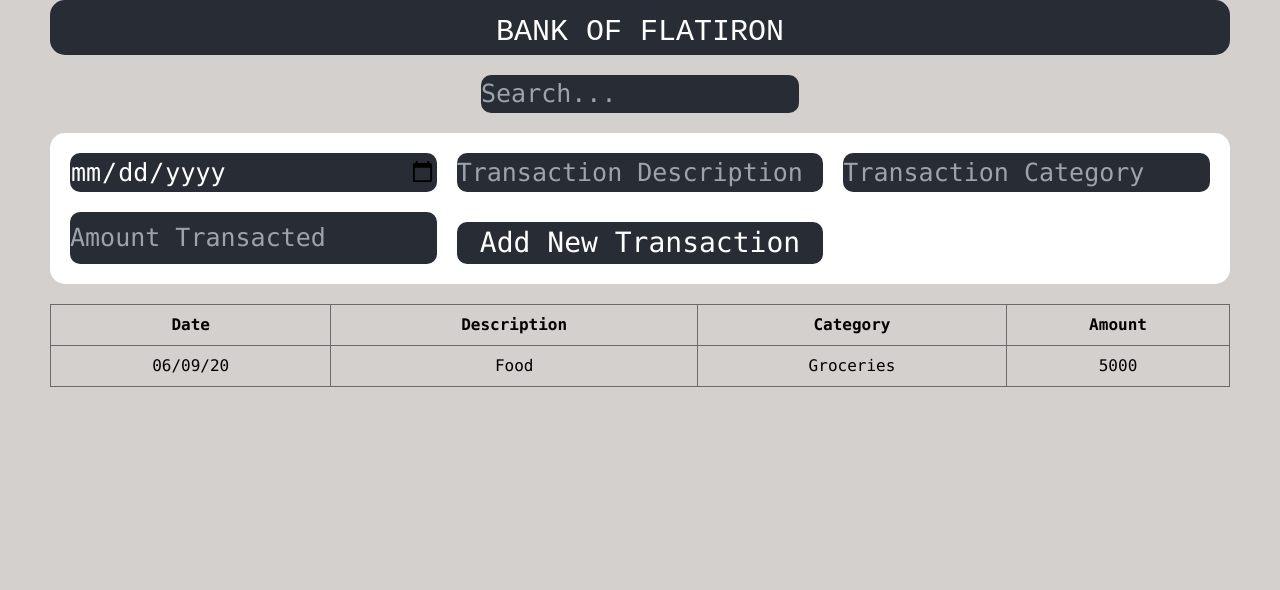
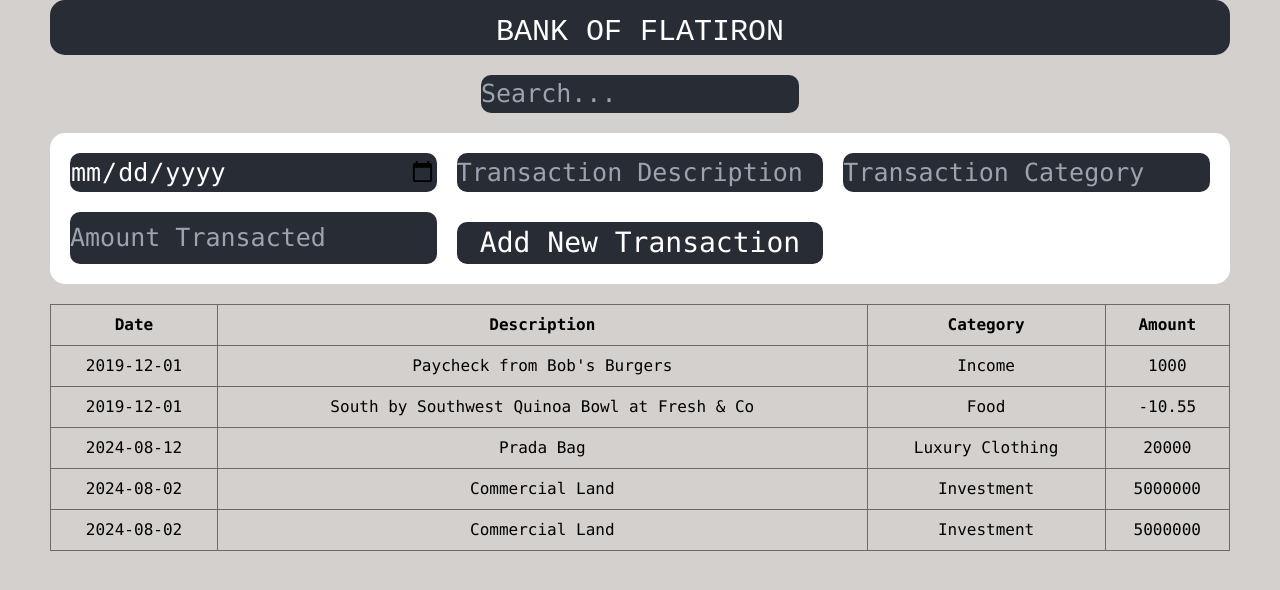
Before and after one commit to Bkaybe/Bank-Of-Flatiron-Phase2-CodeChallenge, a React (Create React App) app: page / in a window 1280 px wide. Shown: the top 590 px of the page. Built offline with nearby package versions, Linux system fonts and the light colour scheme; data requests are answered from the project's data file; a web font is replaced by a local one.

Commit message:
Added the map function to go through the transactions  and create table

```diff
--- a/src/components/App.jsx
+++ b/src/components/App.jsx
@@ -1,8 +1,21 @@
 import SearchContainer from "./SearchContainer";
 import TransactionForm from "./TransactionForm";
 import TransactionList from "./TransactionList";
+import { useState, useEffect } from "react";
+import axios from "axios";
 
 const App = () => {
+
+  const [transactions, setTransactions] = useState([])
+
+  useEffect(()=> {
+    axios.get(`http://localhost:3000/transactions`)
+    .then((res) => {
+      setTransactions(res.data)
+    })
+  }, [])
+
+  console.log(transactions)
   return (
     <>
       <header className="bg-[#282c34] flex flex-col items-center justify-center text-white text-[30px] pt-[10px] rounded-[15px]">
@@ -10,7 +23,7 @@ const App = () => {
       </header>
       <SearchContainer />
       <TransactionForm />
-      <TransactionList />
+      <TransactionList transactions={transactions}/>
     </>
   );
 };
--- a/src/components/TransactionList.jsx
+++ b/src/components/TransactionList.jsx
@@ -2,7 +2,7 @@ import React from "react";
 import TableH from "./TableH";
 import TableD from "./TableD";
 
-const TransactionList = () => {
+const TransactionList = ({ transactions }) => {
   return (
     <div className="transaction-List">
       <table className="font-mono border-collapse w-full mt-[20px] rounded-[15px]">
@@ -15,12 +15,16 @@ const TransactionList = () => {
           </tr>
         </thead>
         <tbody>
-          <tr>
-            <TableD tabledata="06/09/20" />
-            <TableD tabledata="Food" />
-            <TableD tabledata="Groceries" />
-            <TableD tabledata="5000" />
-          </tr>
+          {transactions.map((transaction) => {
+            return (
+              <tr key={transaction.id}>
+                <TableD tabledata={transaction.date} />
+                <TableD tabledata={transaction.description} />
+                <TableD tabledata={transaction.category} />
+                <TableD tabledata={transaction.amount} />
+              </tr>
+            );
+          })}
         </tbody>
       </table>
     </div>
```
